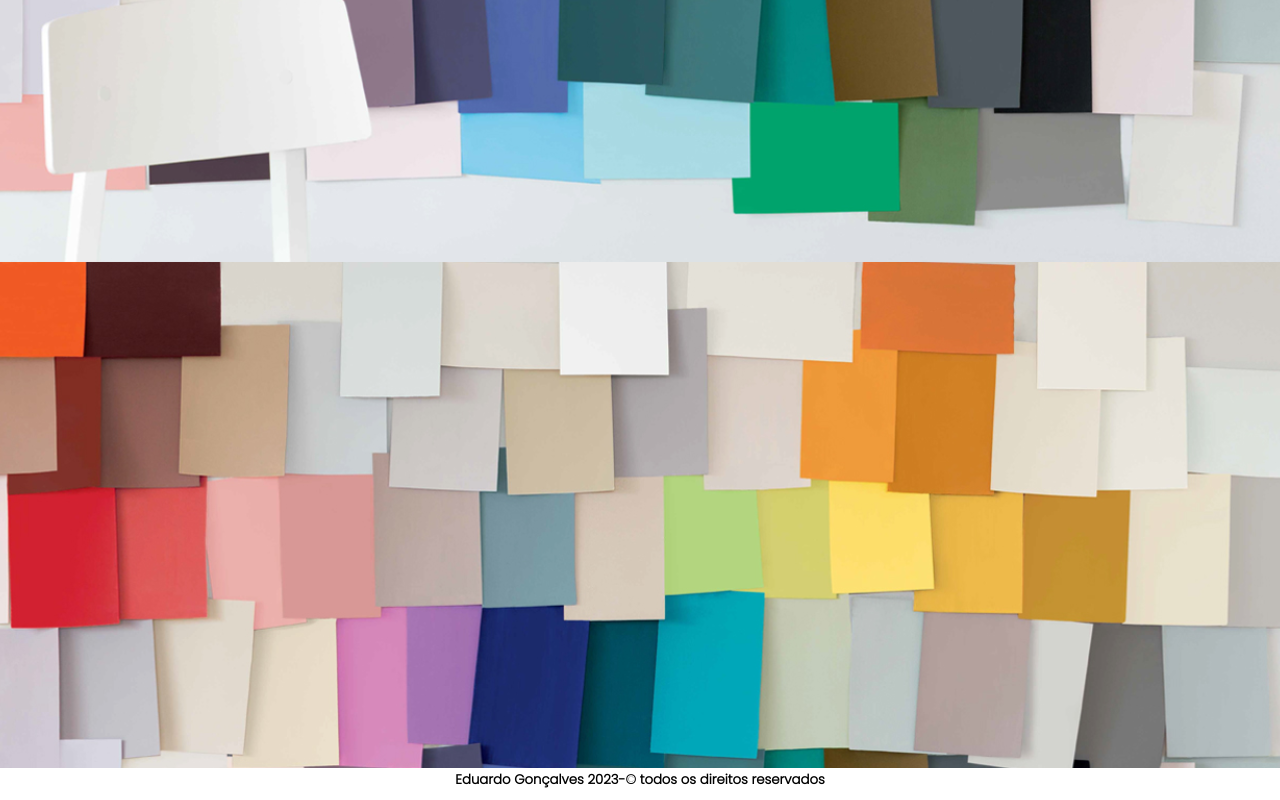
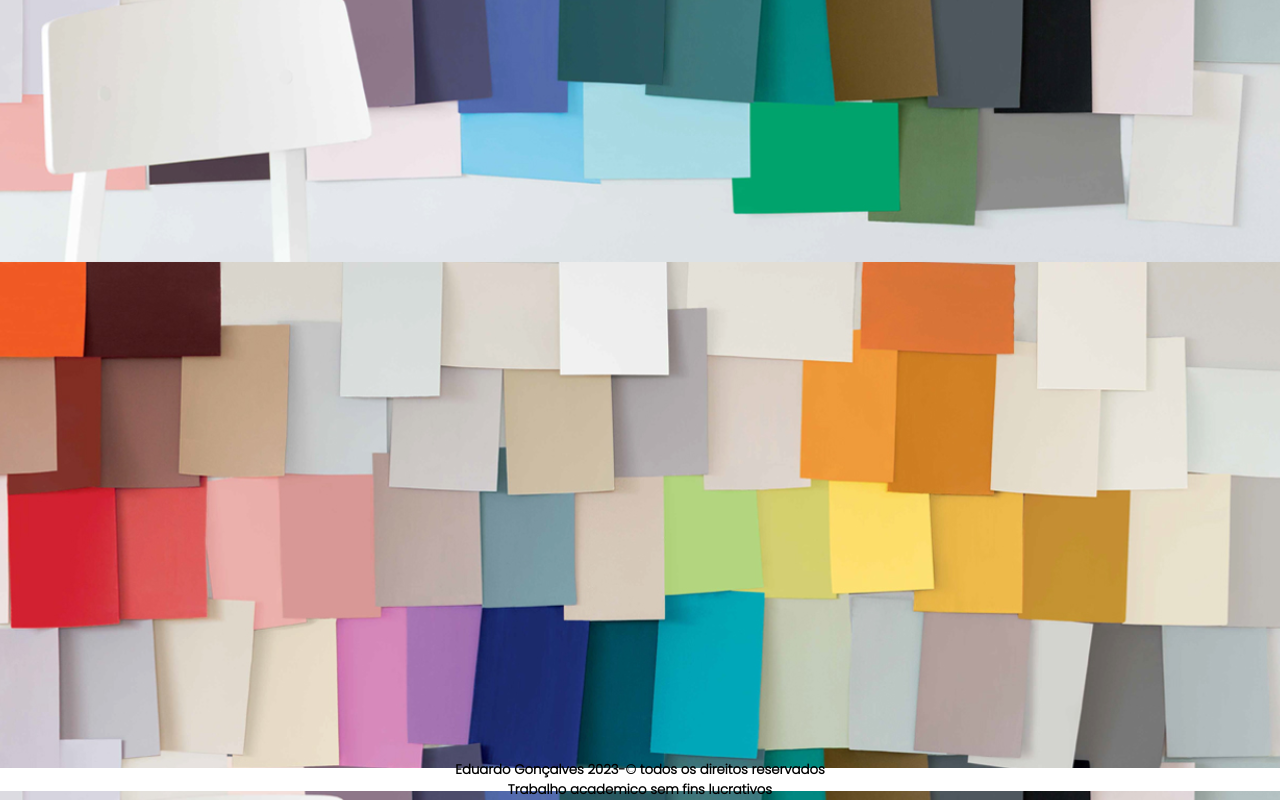
Before and after one commit to Eduardo-PMG/site_tinta, a plain HTML site: page contato.html in a window 1280 px wide. Shown: the part 1338-2138 px from the top of the page. Drawn offline with Linux system fonts and the light colour scheme.

Commit message:
Update contato.html

```diff
--- a/contato.html
+++ b/contato.html
@@ -105,7 +105,7 @@
 																<input type="submit" value="Enviar">
 																	<center>
 																		<footer id="rdp3">
-																			<h5 id="rodape">Eduardo Gonçalves 2023-&copy todos os direitos reservados</h5>
+																			<h5 id="rodape">Eduardo Gonçalves 2023-&copy todos os direitos reservados<br>Trabalho academico sem fins lucrativos</h5>
 																		</footer>
 																	</body>
 																</html>
```
